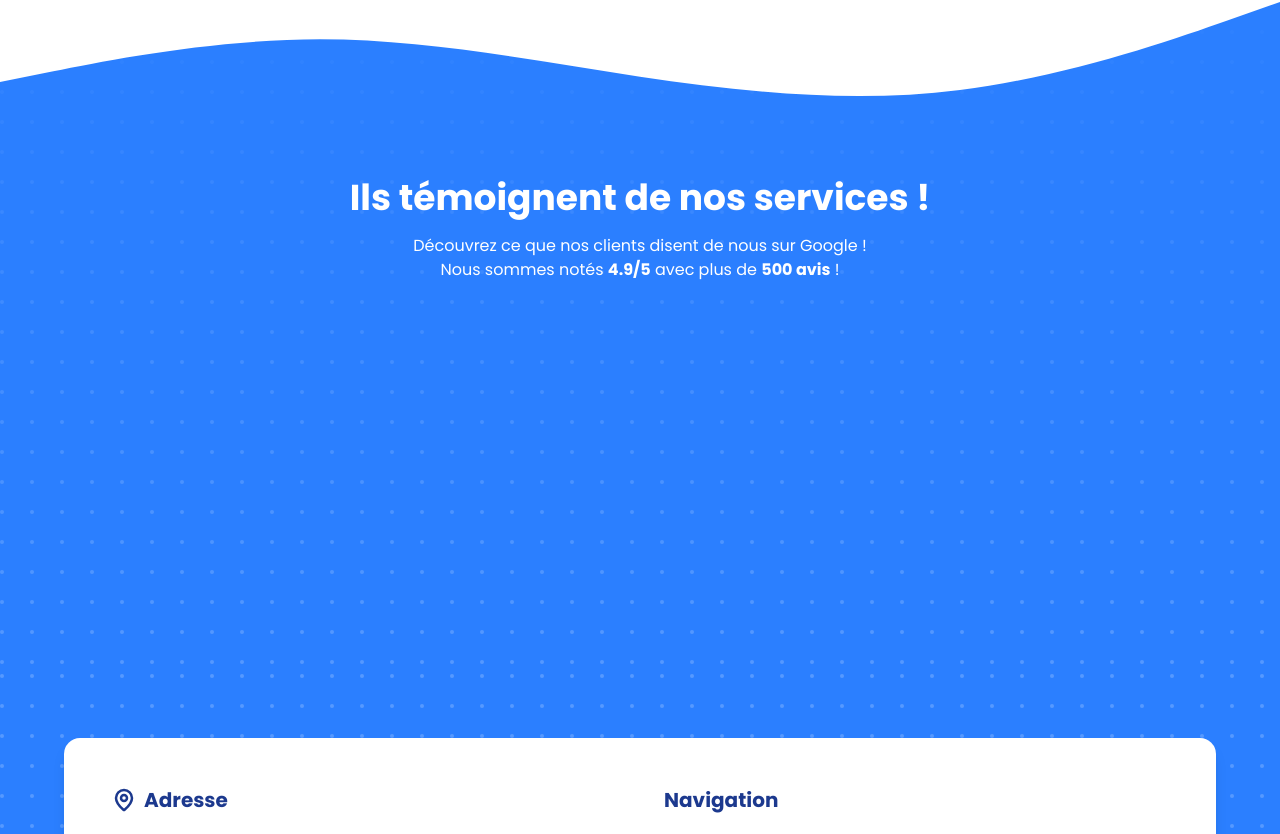
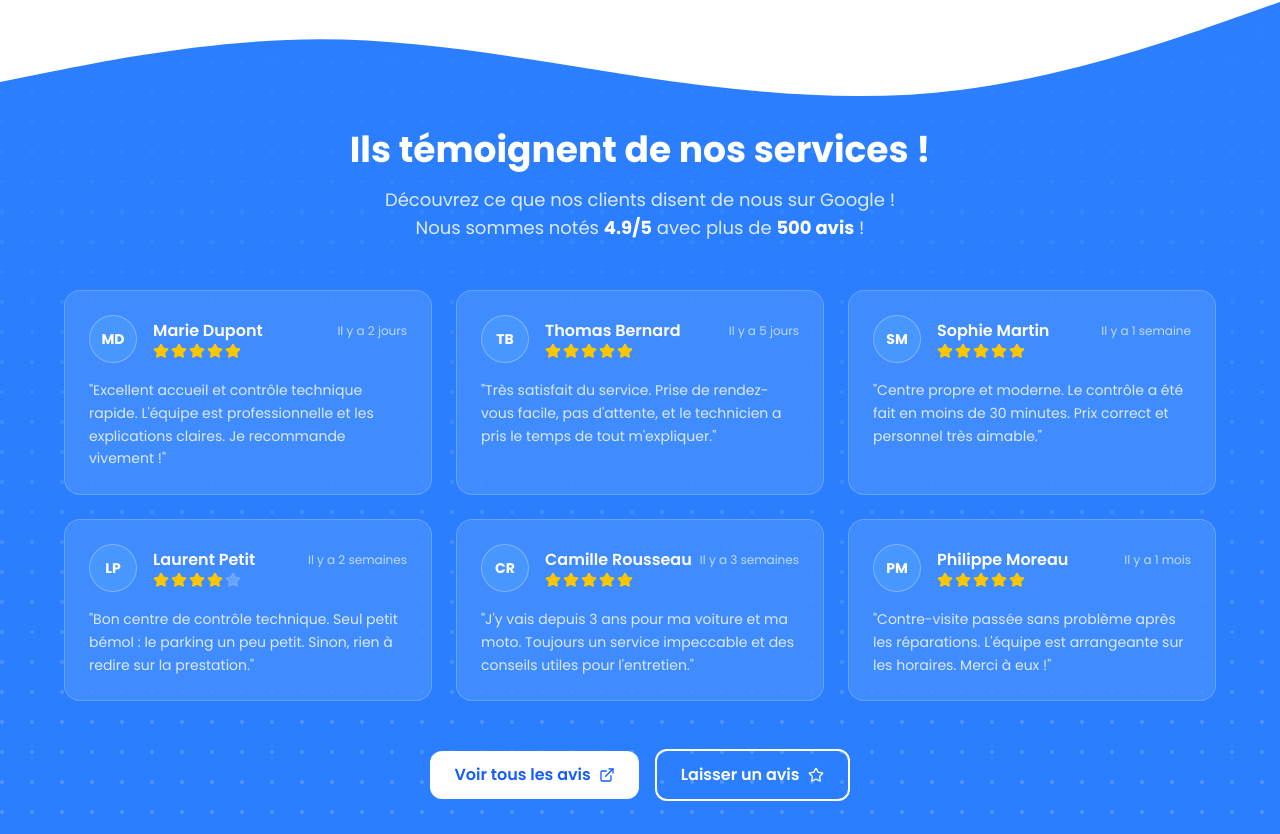
Before and after one commit to sakab257/template-autosur, a Next.js app: page / in a window 1280 px wide. Shown: the part 3825-4659 px from the top of the page. Built offline with nearby package versions, Linux system fonts and the light colour scheme.

Commit message:
Ajout de la section Avis

```diff
--- a/components/home/AvisSection.tsx
+++ b/components/home/AvisSection.tsx
@@ -1,55 +1,55 @@
+import AvisCards from './avis/AvisCards'
+import AvisActions from './avis/AvisActions'
+
 export default function AvisSection() {
     return (
         <section
             id="avis"
-      className="relative min-h-[calc(100vh-5rem)] lg:min-h-[calc(100vh-6rem)] scroll-mt-20 lg:scroll-mt-24 bg-blue-500 text-white"
+            className="relative min-h-[calc(100vh-5rem)] lg:min-h-[calc(100vh-6rem)] scroll-mt-20 lg:scroll-mt-24 bg-blue-500 text-white pb-16"
         >
+            {/* --- VAGUE DE SÉPARATION --- */}
             <svg className="w-full h-24 lg:h-40" viewBox="0 0 1440 320" xmlns="http://www.w3.org/2000/svg" preserveAspectRatio="none">
                 <path
                     className="fill-white"
                     d="M0,224L60,202.7C120,181,240,139,360,138.7C480,139,600,181,720,213.3C840,245,960,267,1080,240C1200,213,1320,139,1380,101.3L1440,64L1440,0L1380,0C1320,0,1200,0,1080,0C960,0,840,0,720,0C600,0,480,0,360,0C240,0,120,0,60,0L0,0Z"
                 ></path>
             </svg>
-      {/* Pattern de points en arrière-plan avec fondu */}
+
+            {/* --- PATTERN DE POINTS EN ARRIÈRE-PLAN --- */}
             <div className="absolute inset-0 opacity-20 pointer-events-none">
                 <svg width="100%" height="100%">
                     <defs>
-                  {/* 1. Votre pattern de points existant (inchangé) */}
-                  <pattern id="dot-pattern" x="0" y="0" width="30" height="30" patternUnits="userSpaceOnUse">
+                        <pattern id="avis-dot-pattern" x="0" y="0" width="30" height="30" patternUnits="userSpaceOnUse">
                             <circle cx="2" cy="2" r="2" fill="white" />
                         </pattern>
-
-                  {/* 2. NOUVEAU : Le dégradé linéaire pour le masque */}
-                  {/* y1="0%" à y2="100%" assure une direction verticale (haut vers bas) */}
-                  <linearGradient id="fade-gradient" x1="0%" y1="0%" x2="0%" y2="100%">
-                      {/* Point de départ (Haut) : Noir -> sera transparent dans le masque */}
+                        <linearGradient id="avis-fade-gradient" x1="0%" y1="0%" x2="0%" y2="100%">
                             <stop offset="0%" stopColor="black" />
-                      {/* Point d'arrivée (Bas) : Blanc -> sera visible dans le masque */}
                             <stop offset="100%" stopColor="white" />
                         </linearGradient>
-
-                  {/* 3. NOUVEAU : Le masque qui utilise le dégradé */}
-                  {/* maskContentUnits="objectBoundingBox" permet d'utiliser des coordonnées de 0 à 1 */}
-                  <mask id="dot-mask" maskContentUnits="objectBoundingBox">
-                      <rect x="0" y="0" width="1" height="1" fill="url(#fade-gradient)" />
+                        <mask id="avis-dot-mask" maskContentUnits="objectBoundingBox">
+                            <rect x="0" y="0" width="1" height="1" fill="url(#avis-fade-gradient)" />
                         </mask>
                     </defs>
-
-              {/* 4. MODIFICATION : On applique le masque sur le rectangle principal */}
-              {/* Ajout de mask="url(#dot-mask)" */}
-              <rect width="100%" height="100%" fill="url(#dot-pattern)" mask="url(#dot-mask)" />
+                    <rect width="100%" height="100%" fill="url(#avis-dot-pattern)" mask="url(#avis-dot-mask)" />
                 </svg>
             </div>
-      <div className="container mx-auto mt-12 px-8">
-        <h2 className="text-3xl lg:text-4xl font-black mb-4 text-center">
+
+            {/* --- CONTENU --- */}
+            <div className="relative container mx-auto px-6 lg:px-16">
+                {/* En-tête */}
+                <div className="text-center mb-12">
+                    <h2 className="text-3xl lg:text-4xl font-extrabold mb-4">
                         Ils témoignent de nos services !
                     </h2>
-        <p className="text-center">
+                    <p className="text-lg text-blue-100">
                         Découvrez ce que nos clients disent de nous sur Google !<br />
-          Nous sommes notés <strong>4.9/5</strong> avec plus de <strong>500 avis</strong> !
+                        Nous sommes notés <strong className="text-white">4.9/5</strong> avec plus de <strong className="text-white">500 avis</strong> !
                     </p>
-        {/* Slider d'avis à venir */}
+                </div>
+
+                <AvisCards />
+                <AvisActions />
             </div>
         </section>
-  );
+    )
 }
--- /dev/null
+++ b/components/home/avis/AvisActions.tsx
@@ -0,0 +1,28 @@
+import { Star, ExternalLink } from 'lucide-react'
+
+const GOOGLE_REVIEWS_URL = "https://www.google.com/maps/place/VOTRE_ETABLISSEMENT"
+
+export default function AvisActions() {
+    return (
+        <div className="flex flex-col sm:flex-row items-center justify-center gap-4 mt-12">
+            <a
+                href={GOOGLE_REVIEWS_URL}
+                target="_blank"
+                rel="noopener noreferrer"
+                className="inline-flex items-center gap-2 bg-white text-blue-600 font-semibold px-6 py-3 rounded-xl hover:bg-blue-50 transition-all duration-300 active:scale-95"
+            >
+                Voir tous les avis
+                <ExternalLink className="w-4 h-4" />
+            </a>
+            <a
+                href={GOOGLE_REVIEWS_URL}
+                target="_blank"
+                rel="noopener noreferrer"
+                className="inline-flex items-center gap-2 bg-transparent border-2 border-white text-white font-semibold px-6 py-3 rounded-xl hover:bg-white/10 transition-all duration-300 active:scale-95"
+            >
+                Laisser un avis
+                <Star className="w-4 h-4" />
+            </a>
+        </div>
+    )
+}
--- /dev/null
+++ b/components/home/avis/AvisCards.tsx
@@ -0,0 +1,94 @@
+import { Star } from 'lucide-react'
+
+const avis = [
+    {
+        nom: "Marie Dupont",
+        note: 5,
+        texte: "Excellent accueil et contrôle technique rapide. L'équipe est professionnelle et les explications claires. Je recommande vivement !",
+        date: "Il y a 2 jours",
+    },
+    {
+        nom: "Thomas Bernard",
+        note: 5,
+        texte: "Très satisfait du service. Prise de rendez-vous facile, pas d'attente, et le technicien a pris le temps de tout m'expliquer.",
+        date: "Il y a 5 jours",
+    },
+    {
+        nom: "Sophie Martin",
+        note: 5,
+        texte: "Centre propre et moderne. Le contrôle a été fait en moins de 30 minutes. Prix correct et personnel très aimable.",
+        date: "Il y a 1 semaine",
+    },
+    {
+        nom: "Laurent Petit",
+        note: 4,
+        texte: "Bon centre de contrôle technique. Seul petit bémol : le parking un peu petit. Sinon, rien à redire sur la prestation.",
+        date: "Il y a 2 semaines",
+    },
+    {
+        nom: "Camille Rousseau",
+        note: 5,
+        texte: "J'y vais depuis 3 ans pour ma voiture et ma moto. Toujours un service impeccable et des conseils utiles pour l'entretien.",
+        date: "Il y a 3 semaines",
+    },
+    {
+        nom: "Philippe Moreau",
+        note: 5,
+        texte: "Contre-visite passée sans problème après les réparations. L'équipe est arrangeante sur les horaires. Merci à eux !",
+        date: "Il y a 1 mois",
+    },
+]
+
+function getInitiales(nom: string): string {
+    return nom
+        .split(' ')
+        .map(part => part[0])
+        .join('')
+        .toUpperCase()
+}
+
+function StarRating({ note }: { note: number }) {
+    return (
+        <div className="flex gap-0.5">
+            {[...Array(5)].map((_, i) => (
+                <Star
+                    key={i}
+                    className={`w-4 h-4 ${i < note ? 'fill-yellow-400 text-yellow-400' : 'fill-white/20 text-white/20'}`}
+                />
+            ))}
+        </div>
+    )
+}
+
+export default function AvisCards() {
+    return (
+        <div className="grid grid-cols-1 md:grid-cols-2 lg:grid-cols-3 gap-6 max-w-6xl mx-auto">
+            {avis.map((avis, index) => (
+                <div
+                    key={index}
+                    className="bg-white/10 backdrop-blur-md border border-white/20 rounded-2xl p-6 hover:bg-white/15 transition-colors duration-300"
+                >
+                    {/* En-tête de la carte : Avatar + Nom + Note + Date */}
+                    <div className="flex items-center gap-4 mb-4">
+                        {/* Avatar avec initiales */}
+                        <div className="w-12 h-12 rounded-full bg-blue-400/50 border border-white/30 flex items-center justify-center text-white font-bold text-sm">
+                            {getInitiales(avis.nom)}
+                        </div>
+                        <div className="flex-1">
+                            <div className="flex items-center justify-between">
+                                <p className="font-semibold text-white">{avis.nom}</p>
+                                <span className="text-xs text-blue-200">{avis.date}</span>
+                            </div>
+                            <StarRating note={avis.note} />
+                        </div>
+                    </div>
+
+                    {/* Texte de l'avis */}
+                    <p className="text-blue-100 text-sm leading-relaxed">
+                        &quot;{avis.texte}&quot;
+                    </p>
+                </div>
+            ))}
+        </div>
+    )
+}
```
Lines whose indentation alone changed are shown as unchanged.
